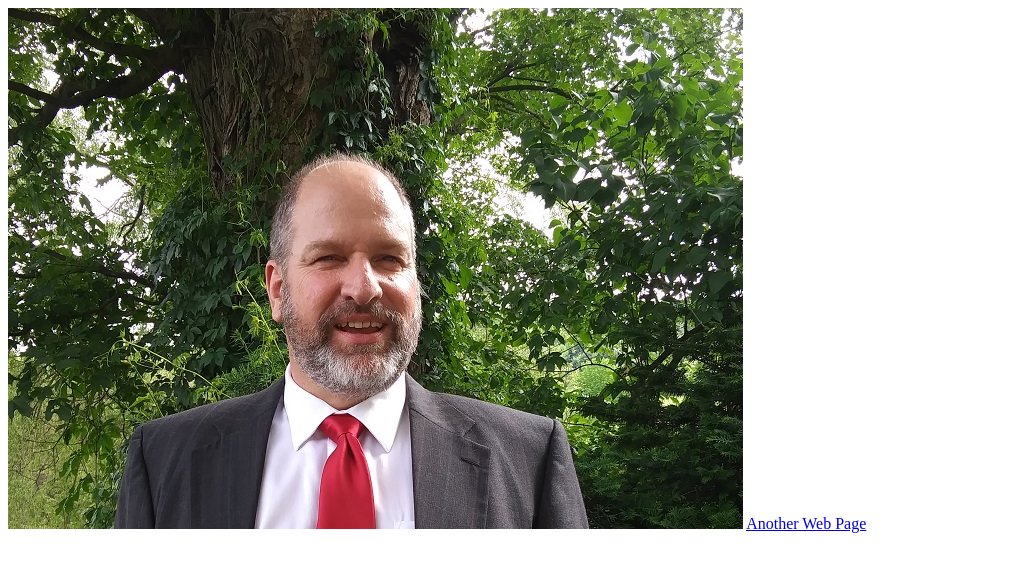
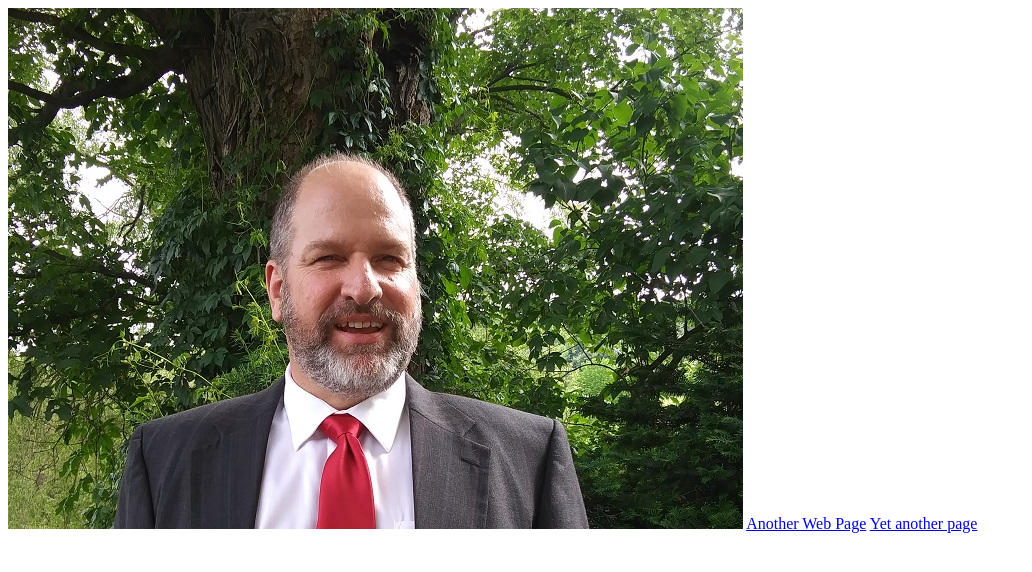
Before and after one commit to KSBYRD/ksbyrd.github.io, a plain HTML site: page index.html in a window 1280 px wide. Shown: the whole page, without its empty margins (0-1032 px from the left). Drawn offline with Linux system fonts and the light colour scheme.

Commit message:
Update index.html

```diff
--- a/index.html
+++ b/index.html
@@ -1,2 +1,3 @@
   <img src="./kbbiopic.jpg" />
 <a href="ksbyrd.github.io/AnotherWebPage.html" >Another Web Page</a>
+<a href="ksbyrd.github.io/Steers2.html" >Yet another page</a>
```
